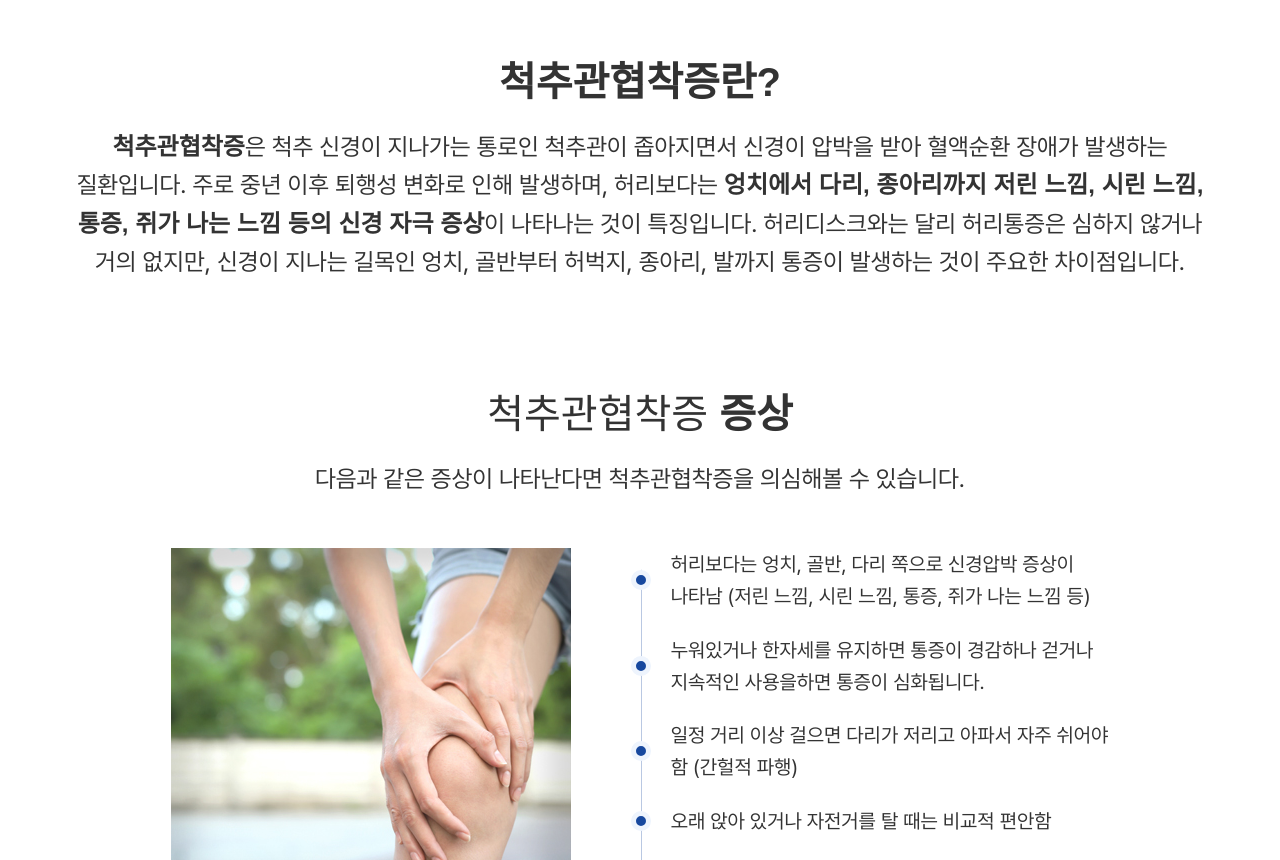
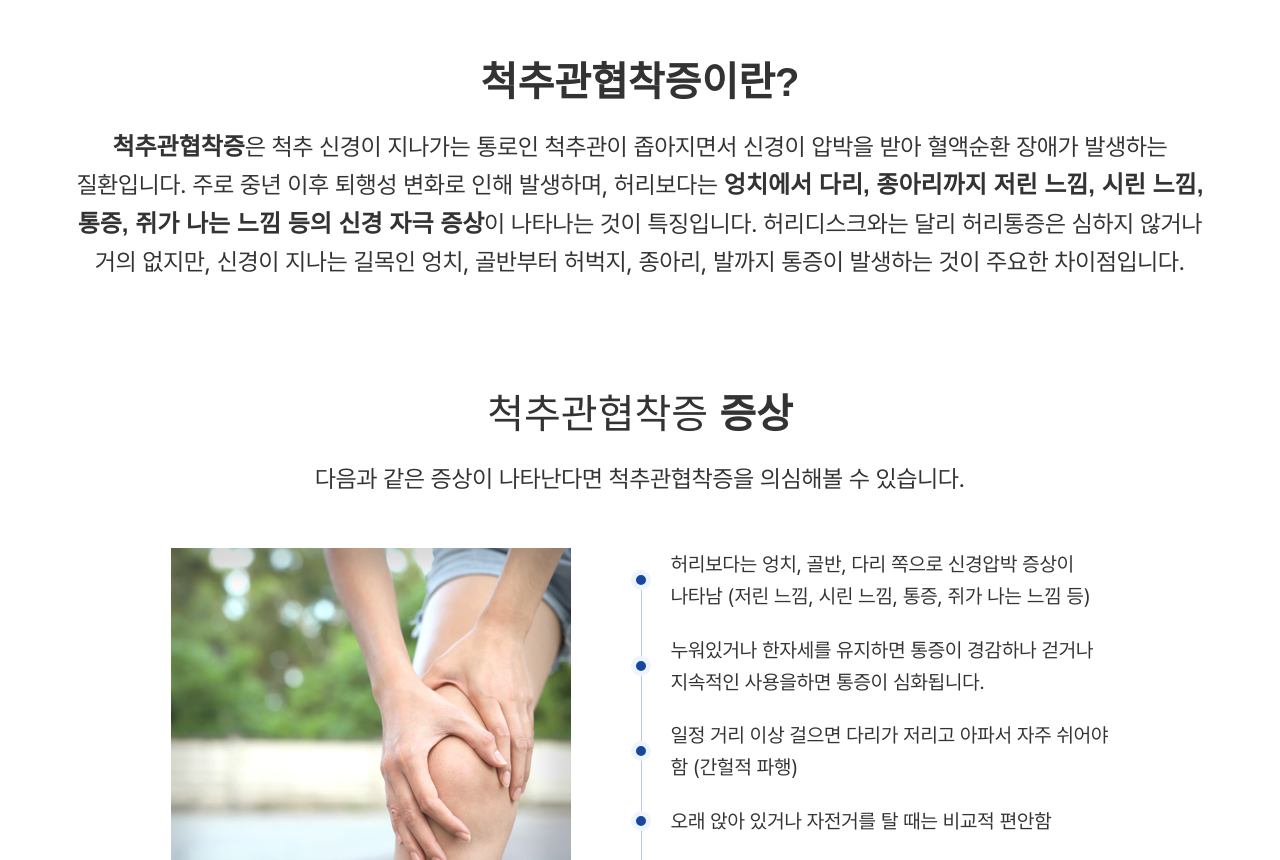
Before and after one commit to seongjongju/gurosungsim, a plain HTML site: page disc02.html in a window 1280 px wide. Shown: the part 1121-1981 px from the top of the page. Drawn offline with Linux system fonts and the light colour scheme; a web font is replaced by a local one.

Commit message:
텍스트도 수정

```diff
--- a/disc02.html
+++ b/disc02.html
@@ -130,7 +130,7 @@
 
             <div class="sub-container-text">
               <h2 class="title">
-                <strong class="bold-text">척추관협착증란?</strong>
+                <strong class="bold-text">척추관협착증이란?</strong>
               </h2>
               <p class="medium-text br-none">
                 <strong class="bold-text">척추관협착증</strong>은 척추 신경이
```
